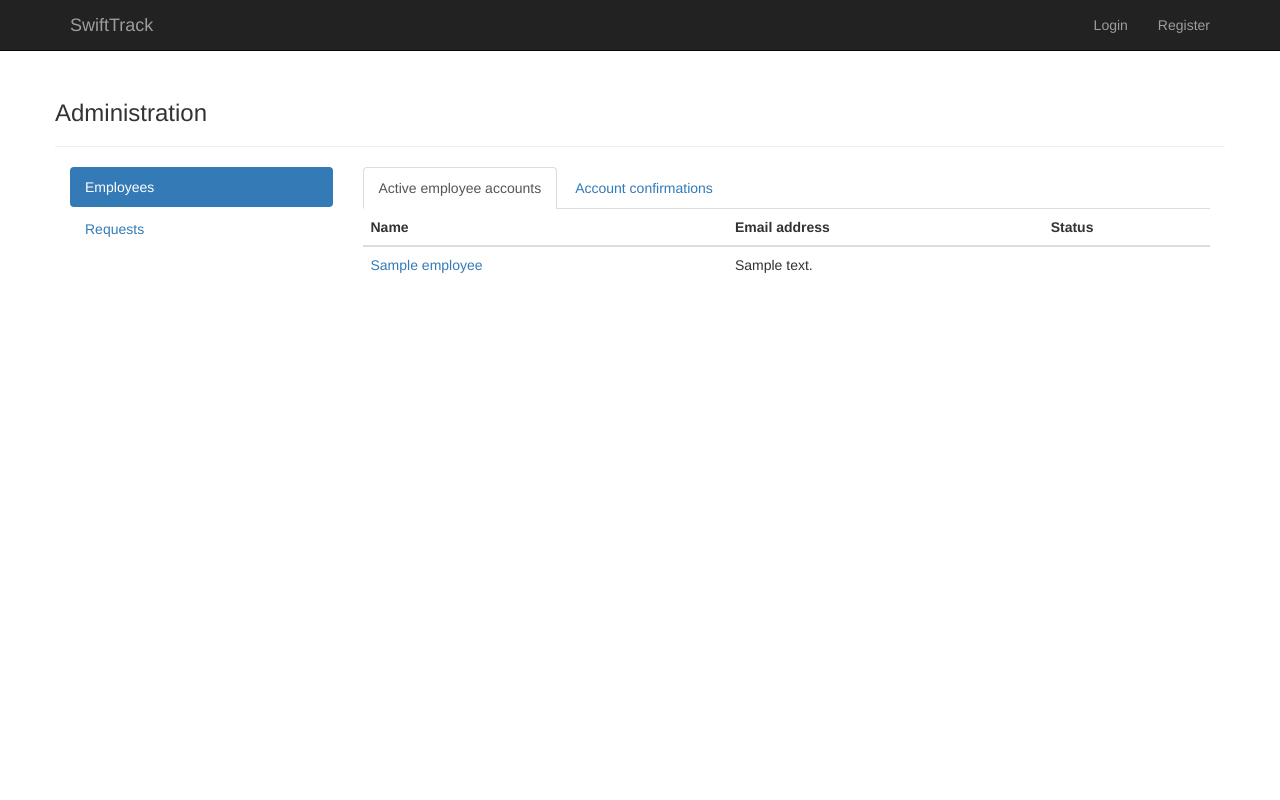
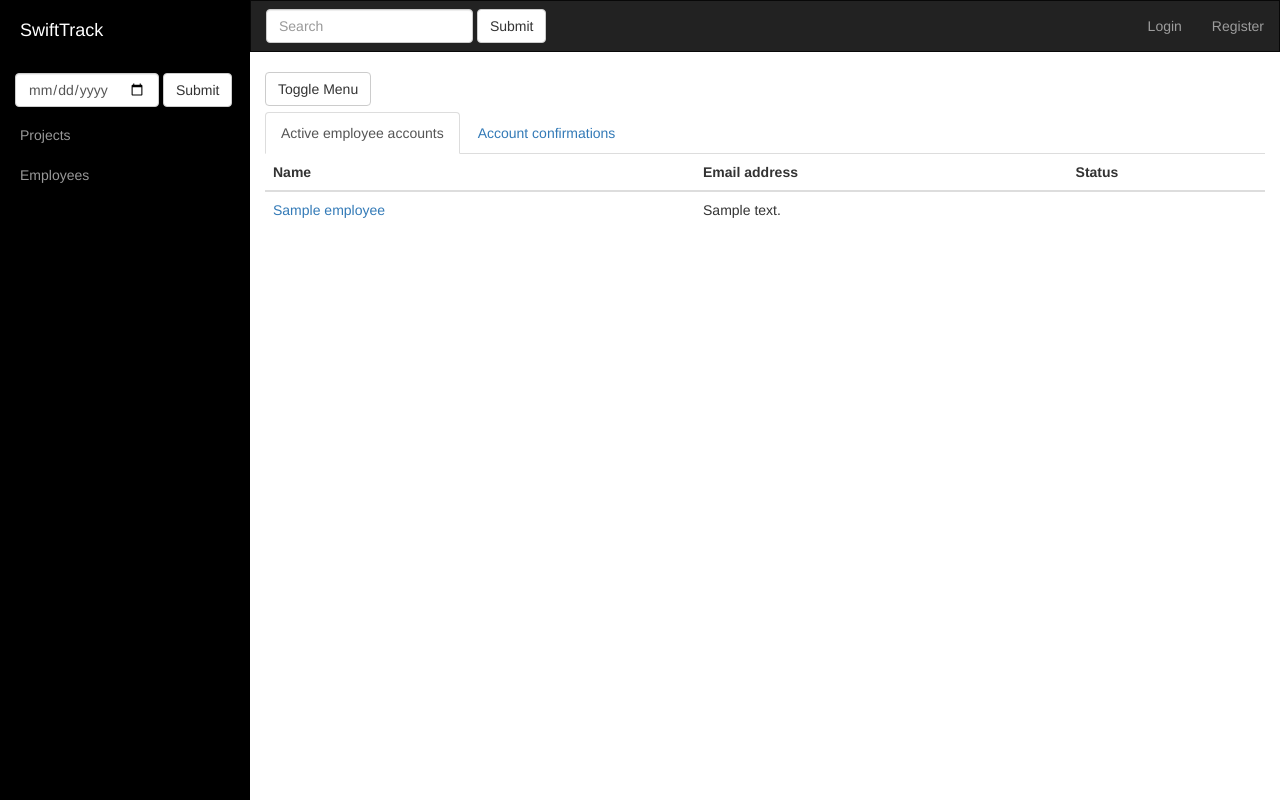
Before and after one commit to Swiftkind/swifttrack, a Django app: template templates/management/admin.html in a window 1280 px wide. Run offline with Django 3.2, Linux system fonts and the light colour scheme; the template is opened without the code that fills it: most values are stand-ins (such as "Sample title", 1, 10 or a date in 2020); some libraries are stand-ins or nearby versions.

Commit message:
Modified management page

```diff
--- /dev/null
+++ b/static/css/simple-sidebar.css
@@ -0,0 +1,129 @@
+/*!
+ * Start Bootstrap - Simple Sidebar (http://startbootstrap.com/)
+ * Copyright 2013-2016 Start Bootstrap
+ * Licensed under MIT (https://github.com/BlackrockDigital/startbootstrap/blob/gh-pages/LICENSE)
+ */
+
+ body {
+    overflow-x: hidden;
+ }
+
+/* Toggle Styles */
+
+#wrapper {
+    padding-left: 0;
+    -webkit-transition: all 0.5s ease;
+    -moz-transition: all 0.5s ease;
+    -o-transition: all 0.5s ease;
+    transition: all 0.5s ease;
+}
+
+#wrapper.toggled {
+    padding-left: 250px;
+}
+
+#sidebar-wrapper {
+    z-index: 1000;
+    position: fixed;
+    left: 250px;
+    width: 0;
+    height: 100%;
+    margin-left: -250px;
+    overflow-y: auto;
+    background: #000;
+    -webkit-transition: all 0.5s ease;
+    -moz-transition: all 0.5s ease;
+    -o-transition: all 0.5s ease;
+    transition: all 0.5s ease;
+}
+
+#wrapper.toggled #sidebar-wrapper {
+    width: 250px;
+}
+
+#page-content-wrapper {
+    width: 100%;
+    position: absolute;
+    padding: 15px;
+}
+
+#wrapper.toggled #page-content-wrapper {
+    position: absolute;
+    margin-right: -250px;
+}
+
+/* Sidebar Styles */
+
+.sidebar-nav {
+    position: absolute;
+    top: 0;
+    width: 250px;
+    margin: 0;
+    padding: 0;
+    list-style: none;
+}
+
+.sidebar-nav li {
+    text-indent: 20px;
+    line-height: 40px;
+}
+
+.sidebar-nav li a {
+    display: block;
+    text-decoration: none;
+    color: #999999;
+}
+
+.sidebar-nav li a:hover {
+    text-decoration: none;
+    color: #fff;
+    background: rgba(255,255,255,0.2);
+}
+
+.sidebar-nav li a:active,
+.sidebar-nav li a:focus {
+    text-decoration: none;
+}
+
+.sidebar-nav > .sidebar-brand {
+    height: 65px;
+    font-size: 18px;
+    line-height: 60px;
+}
+
+.sidebar-nav > .sidebar-brand a {
+    color: #999999;
+}
+
+.sidebar-nav > .sidebar-brand a:hover {
+    color: #fff;
+    background: none;
+}
+
+@media(min-width:768px) {
+    #wrapper {
+        padding-left: 0;
+    }
+
+    #wrapper.toggled {
+        padding-left: 250px;
+    }
+
+    #sidebar-wrapper {
+        width: 0;
+    }
+
+    #wrapper.toggled #sidebar-wrapper {
+        width: 250px;
+    }
+
+    #page-content-wrapper {
+        padding: 20px;
+        position: relative;
+    }
+
+    #wrapper.toggled #page-content-wrapper {
+        position: relative;
+        margin-right: 0;
+    }
+}
--- /dev/null
+++ b/templates/management.html
@@ -0,0 +1,87 @@
+<!doctype html>
+<html>
+    <head>
+        {% load static %}
+        <link rel="stylesheet" href="{% static 'bootstrap/css/bootstrap.min.css' %}">
+        <link rel="stylesheet" href="{% static 'css/styles.css' %}">
+        <link rel="stylesheet" href="{% static 'css/daterange-picker.css' %}">
+        <link rel="stylesheet" href="{% static 'css/simple-sidebar.css' %}">
+    </head>
+    <body>
+
+         <div id="wrapper">
+
+            <!-- Sidebar -->
+            <div id="sidebar-wrapper">
+                <ul class="sidebar-nav">
+                    <li class="sidebar-brand">
+                        <a href="#">
+                            SwiftTrack
+                        </a>
+                    </li>
+                    <form class="navbar-form">
+                        <div class="form-group">
+                          <input type="date" class="form-control">
+                        </div>
+                        <button type="submit" class="btn btn-default">Submit</button>
+                     </form>
+                    <li class="active"><a href="">Projects</a></li>
+                    <li class=""><a href="{% url 'admin' %}">Employees</a></li>
+                </ul>
+            </div>
+            <!-- /#sidebar-wrapper -->
+
+            <!-- Page Content -->
+            <nav class="navbar navbar-inverse" style="border-radius: 0px;">
+                <div class="navbar-header">
+                <button type="button" class="navbar-toggle collapsed" data-toggle="collapse" data-target="#bs-example-navbar-collapse-1">
+                    <span class="sr-only">Toggle navigation</span>
+                    <span class="icon-bar"></span>
+                    <span class="icon-bar"></span>
+                    <span class="icon-bar"></span>
+                </button>
+                <form class="navbar-form navbar-left" role="search">
+                    <div class="form-group">
+                      <input type="text" class="form-control" placeholder="Search">
+                    </div>
+                    <button type="submit" class="btn btn-default">Submit</button>
+                 </form>
+                </div>
+                <div class="collapse navbar-collapse" id="bs-example-navbar-collapse-1">
+                    <ul class="nav navbar-nav navbar-right">
+                        {% if user.is_authenticated %}
+                            <li><a href="">Dashboard</a></li>
+                            <li><a href="">Payroll</a></li>
+                            <li><a href="{% url 'view_all_requests' %}">Requests</a></li>
+                            <li><a href="{% url 'logout' %}">Logout</a></li>
+                        {% else %}
+                            <li><a href="{% url 'login' %}">Login</a></li>
+                            <li><a href="{% url 'registration' %}">Register</a></li>
+                        {% endif %}
+                    </ul>
+                </div>
+            </nav>
+            <div class="col-md-12"><a href="#menu-toggle" class="btn btn-default" id="menu-toggle">Toggle Menu</a></div><br><br>
+            {% block content %}
+            {% endblock %}
+        <!-- /#page-content-wrapper -->
+
+        </div>
+        <!-- /#wrapper -->
+
+        <script src="https://ajax.googleapis.com/ajax/libs/jquery/3.2.1/jquery.min.js"></script>
+        <script src="{% static 'js/jquery-3.2.1.slim.min.js' %}"></script>
+        <script src="{% static 'bootstrap/js/bootstrap.min.js' %}"></script>
+        {% block javascript %}
+            <script type="text/javascript">
+                $(document).ready(function(){
+                    $("#wrapper").toggleClass("toggled");
+                    $("#menu-toggle").click(function(e) {
+                        e.preventDefault();
+                        $("#wrapper").toggleClass("toggled");
+                    });
+                 });
+            </script>
+        {% endblock %}
+    </body>
+</html>
--- a/templates/management/admin.html
+++ b/templates/management/admin.html
@@ -1,17 +1,7 @@
-{% extends 'dashboard.html' %}
+{% extends 'management.html' %}
 
 {% block content %}
-	<div class="container">
-		<div class="row">
-			<h3>Administration</h3>
-			<hr>
-			<div class="col-md-3">
-				<ul class="nav nav-pills nav-stacked">
-				  <li class="active"><a href="{% url 'admin' %}">Employees</a></li>
-				  <li><a href="{% url 'view_all_requests' %}">Requests</a></li>
-				</ul>
-			</div>
-			<div class="col-md-9">
+    <div class="container-fluid">
         <ul class="nav nav-tabs">
           <li class="active"><a href="#allemployees" data-toggle="tab">Active employee accounts</a></li>
           <li><a href="#confirmations" data-toggle="tab">Account confirmations</a></li>
@@ -71,7 +61,4 @@
             </table>
           </div>
     </div>
-			</div>
-		</div>
-	</div>
 {% endblock %}
```
Also changed, not shown: templates/management/all-requests.html (+2 -14 lines), templates/management/employee-profile.html (+2 -13 lines). Lines whose indentation alone changed are shown as unchanged.
